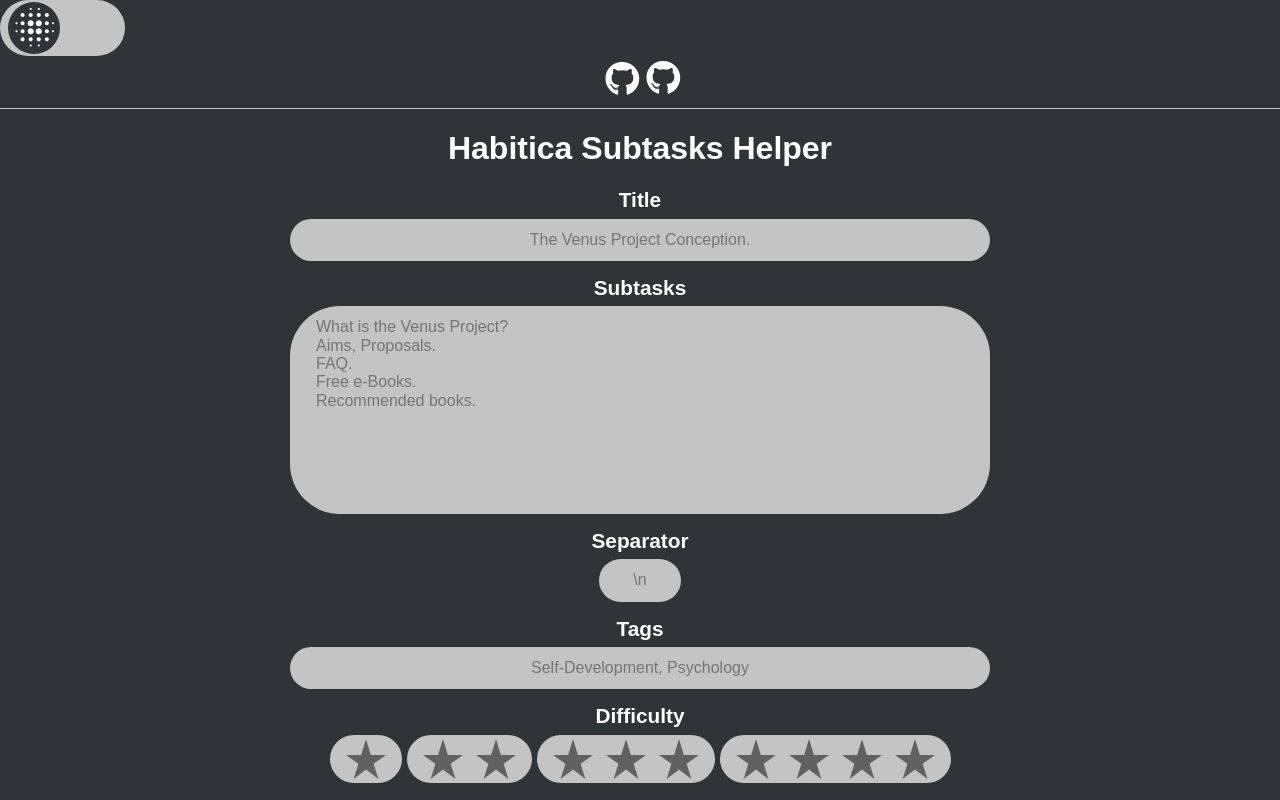
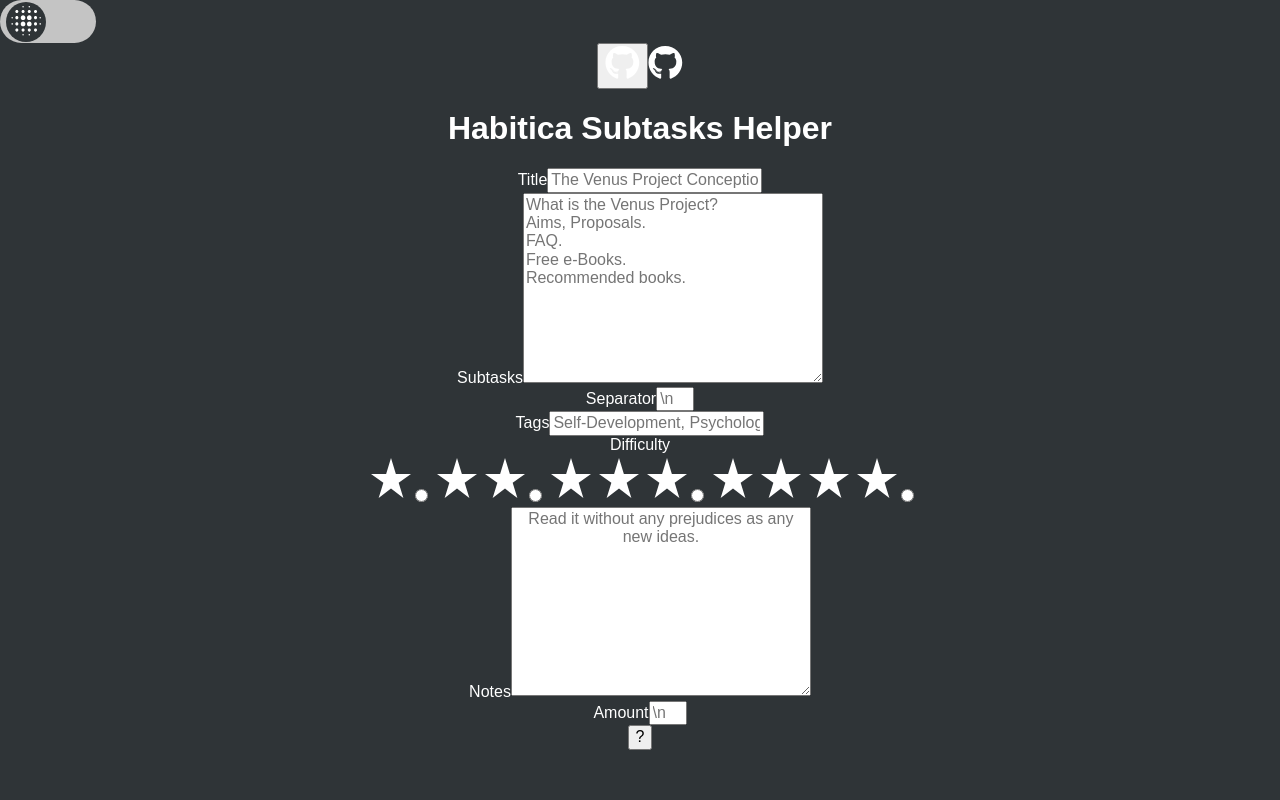
Before and after one commit to FreePhoenix888/Habitica-Subtasks-Helper, a React (Create React App) app: page / in a window 1280 px wide. Shown: the top 800 px of the page. Built offline with nearby package versions, Linux system fonts and the light colour scheme.

Commit message:
Remove components styles

```diff
--- a/src/styles/index.scss
+++ b/src/styles/index.scss
@@ -47,13 +47,6 @@ body {
 	color: var(--text-color-primary);
 }
 
-.header {
-	padding: 5px 0;
-	display: flex;
-	place-content: center;
-	border-bottom: 1px solid var(--background-color-secondary);
-}
-
 .container {
 	max-width: 700px;
 	margin: 0 auto;
@@ -64,192 +57,6 @@ body {
 	font-weight: 800;
 }
 
-.paragraph {
-	margin: 0;
-}
-
-.button {
-	border: none;
-	cursor: pointer;
-	&:focus {
-		box-shadow: 0px 0px 0px 4px var(--text-color-active);
-	}
-}
-
-.input-section {
-	display: grid;
-	gap: 0.4em;
-	transition: filter 300ms ease-in-out;
-	place-items: center;
-	// .input-section--active
-	&--active {
-	}
-	// .input-section--non-active
-	&--non-active {
-		filter: blur(4px);
-	}
-}
-
-.form {
-	display: grid;
-	gap: 15px;
-}
-
 .svg {
 	fill: currentColor;
 }
-
-.textarea,
-.input,
-.modern-radio-button {
-	--padding: 12px 26px;
-	--width: 100%;
-	--border-radius: 50px;
-	--text-align: center;
-	transition: background, color 0.15s ease-in-out;
-	color: var(--text-color-active);
-	width: var(--width);
-	padding: var(--padding);
-	text-align: var(--text-align);
-	border-radius: var(--border-radius);
-	background: var(--background-color-secondary);
-	border: 0;
-	&--active {
-	}
-	&--auto-size {
-		--width: fit-content;
-		width: var(--width);
-		max-width: 100%;
-		margin: 0 auto;
-	}
-	&:focus {
-		background: var(--background-color-active);
-		&::placeholder {
-			color: var(--text-color-non-active);
-			visibility: hidden;
-		}
-	}
-}
-
-.modern-radio-button {
-	padding: 0;
-	color: var(--text-color-non-active);
-	&--checked {
-		background: var(--background-color-active);
-		color: var(--text-color-active);
-	}
-	&--little {
-		width: min-content;
-	}
-	// .modern-radio-button--focus
-	&--focus {
-		box-shadow: 0px 0px 0px 4px var(--text-color-active);
-	}
-	&__input {
-		position: absolute;
-		width: 0;
-		height: 0;
-	}
-	// .modern-radio-button__label
-	&__label {
-		padding: 0 12px;
-		cursor: pointer;
-	}
-	// .modern-radio-button-label
-	&-label {
-		border-radius: inherit;
-		// .modern-radio-button-label__content
-		&__content {
-			padding: 0 26px;
-			display: grid;
-			place-content: center;
-			cursor: pointer;
-			border-radius: inherit;
-		}
-	}
-}
-
-.textarea {
-	text-align: left;
-	resize: none;
-}
-
-.label {
-	width: min-content;
-	display: grid;
-
-	font-size: 1.3em;
-	font-weight: 600;
-	place-content: center;
-	grid-auto-flow: column;
-	gap: 5px;
-	align-items: center;
-}
-
-.button {
-	color: inherit;
-	background: inherit;
-}
-
-.info-button {
-	border-radius: 50px;
-	font-size: 1.2em;
-	font-weight: 700;
-	width: 1.56em;
-	height: 1.56em;
-	display: grid;
-	place-content: center;
-	background: var(--background-color-thirdly);
-	color: var(--text-color-primary);
-	cursor: pointer;
-	box-shadow: 0px 4px 4px 0px hsla(0, 0%, 0%, 0.29);
-
-	&:active {
-		box-shadow: 2px 8px 14px 0px hsla(0, 0%, 0%, 0.25) inset;
-	}
-}
-
-.modal {
-	border-radius: 10px;
-	max-width: 270px;
-	display: grid;
-	width: fit-content;
-	padding: 1em;
-	grid-template-columns: 100%;
-	grid-auto-flow: row;
-	gap: 0.5rem;
-	place-content: start start;
-	color: var(--text-color-primary);
-	background: var(--background-color-thirdly);
-	min-width: 19rem;
-	white-space: pre-line;
-	text-align: left;
-	position: fixed;
-	top: 50%;
-	left: 50%;
-	transform: translate(-50%, -50%);
-	// .modal__info-close
-	&__info-close {
-		color: var(--text-color-active);
-		background: var(--background-color-active);
-		padding: 10px;
-		font-size: 0.7em;
-		border-radius: 10px;
-		box-shadow: 0px 5px 5px -2px hsla(0, 0%, 0%, 0.2);
-	}
-	// .modal-close
-	&-close {
-		position: fixed;
-		top: 0;
-		left: 0;
-		width: 100vw;
-		height: 100vh;
-	}
-}
-
-.message {
-	// .message-container
-	&-container {
-		display: grid;
-	}
-}
```
